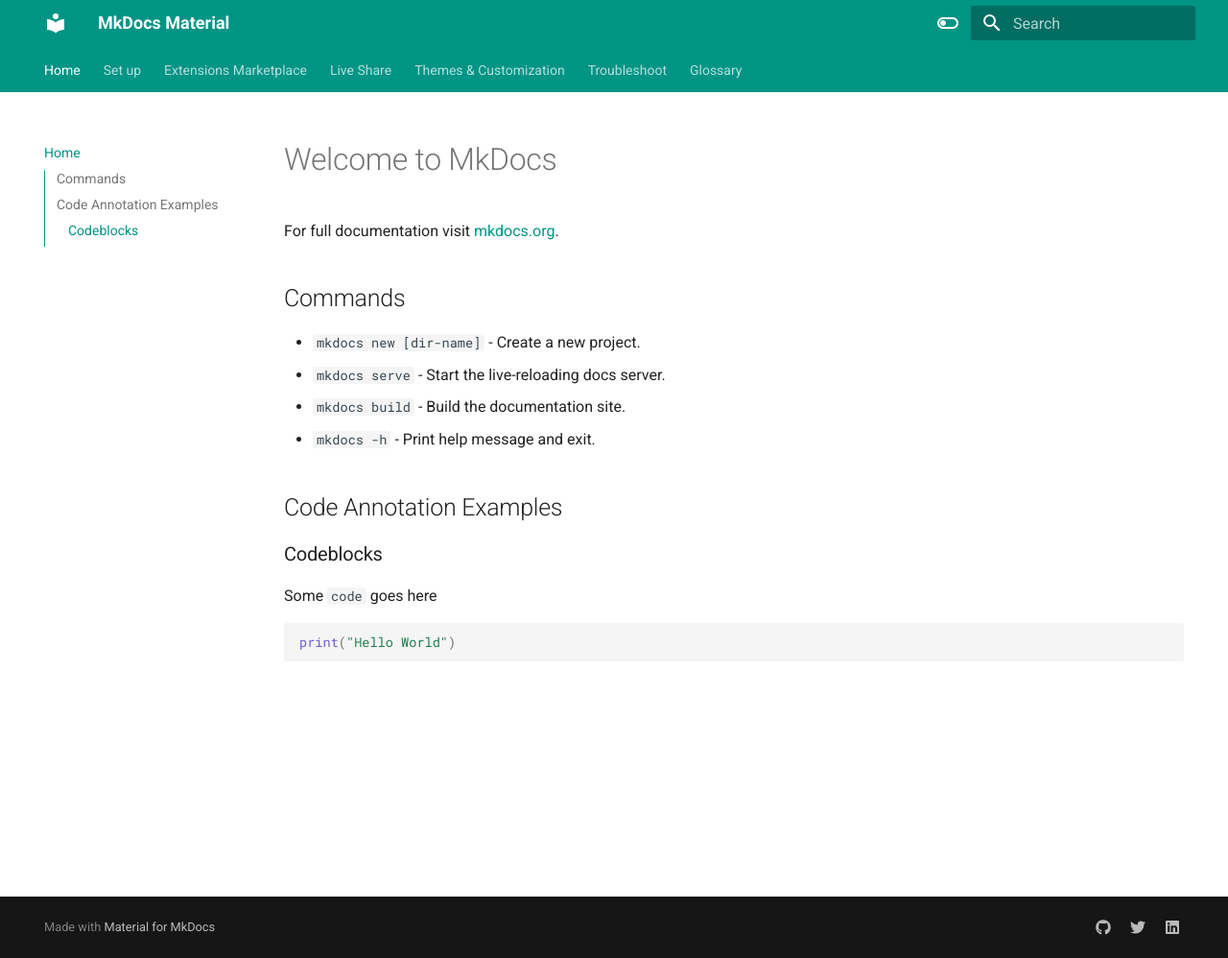
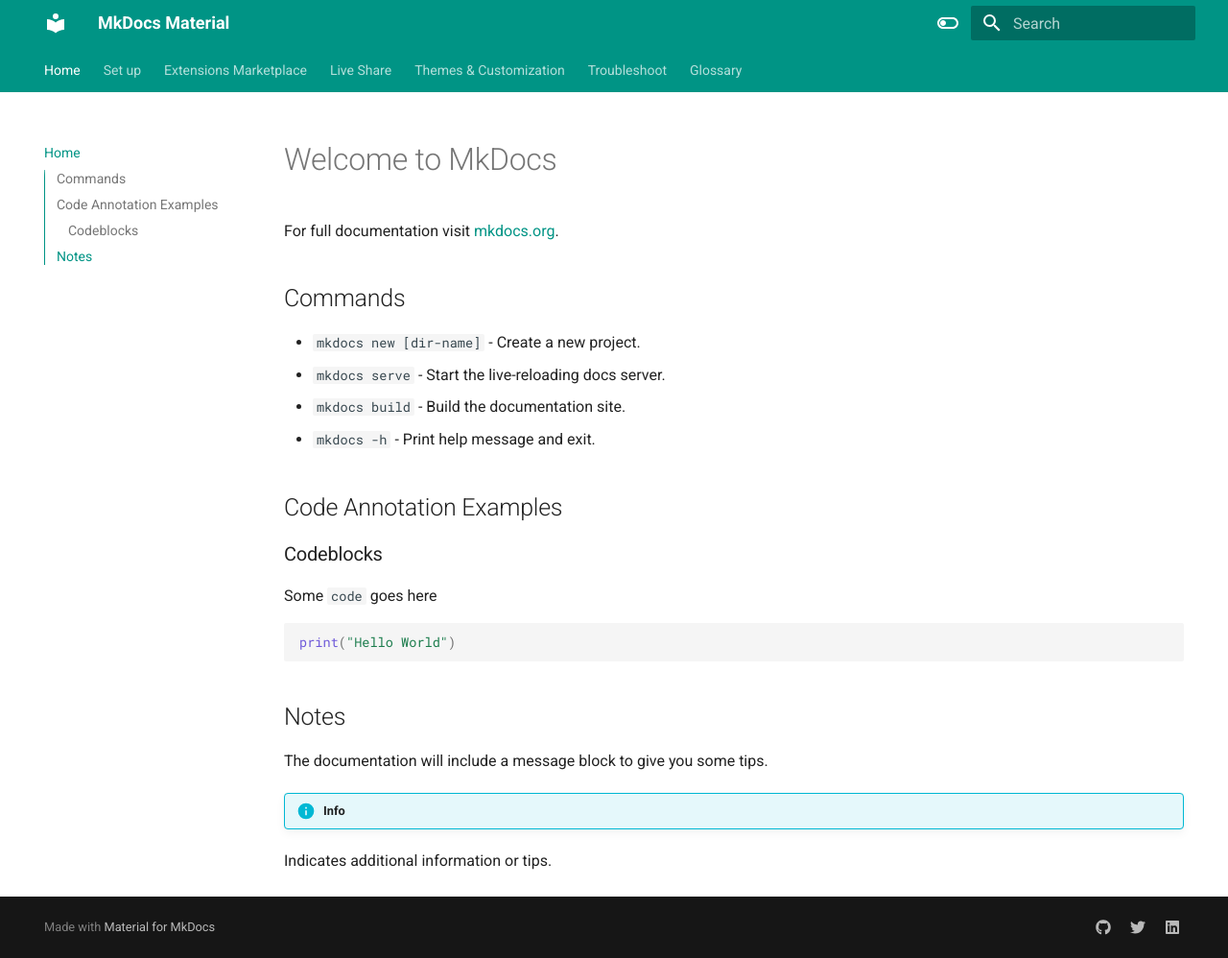
Before and after one commit to allison-dahan/mkdocs-material, an MkDocs documentation site: the page built from docs/index.md, in a window 1280 px wide and 998 px high. Shown: the whole window at 96% size. Built offline with MkDocs 1.6.1 and Material for MkDocs 9.7.7, drawn with Linux system fonts in a browser that asks for light colours.

Commit message:
add notes in index

````diff
--- a/docs/index.md
+++ b/docs/index.md
@@ -4,16 +4,24 @@ For full documentation visit [mkdocs.org](httpst://www.mkdocs.org).
 
 ## Commands
 
-* `mkdocs new [dir-name]` - Create a new project.
-* `mkdocs serve` - Start the live-reloading docs server.
-* `mkdocs build` - Build the documentation site.
-* `mkdocs -h` - Print help message and exit.
+- `mkdocs new [dir-name]` - Create a new project.
+- `mkdocs serve` - Start the live-reloading docs server.
+- `mkdocs build` - Build the documentation site.
+- `mkdocs -h` - Print help message and exit.
 
 ## Code Annotation Examples
 
 ### Codeblocks
 
 Some `code` goes here
-``` py
+
+```py
 print("Hello World")
 ```
+
+## Notes
+
+The documentation will include a message block to give you some tips.
+
+!!! Info
+Indicates additional information or tips.
````
